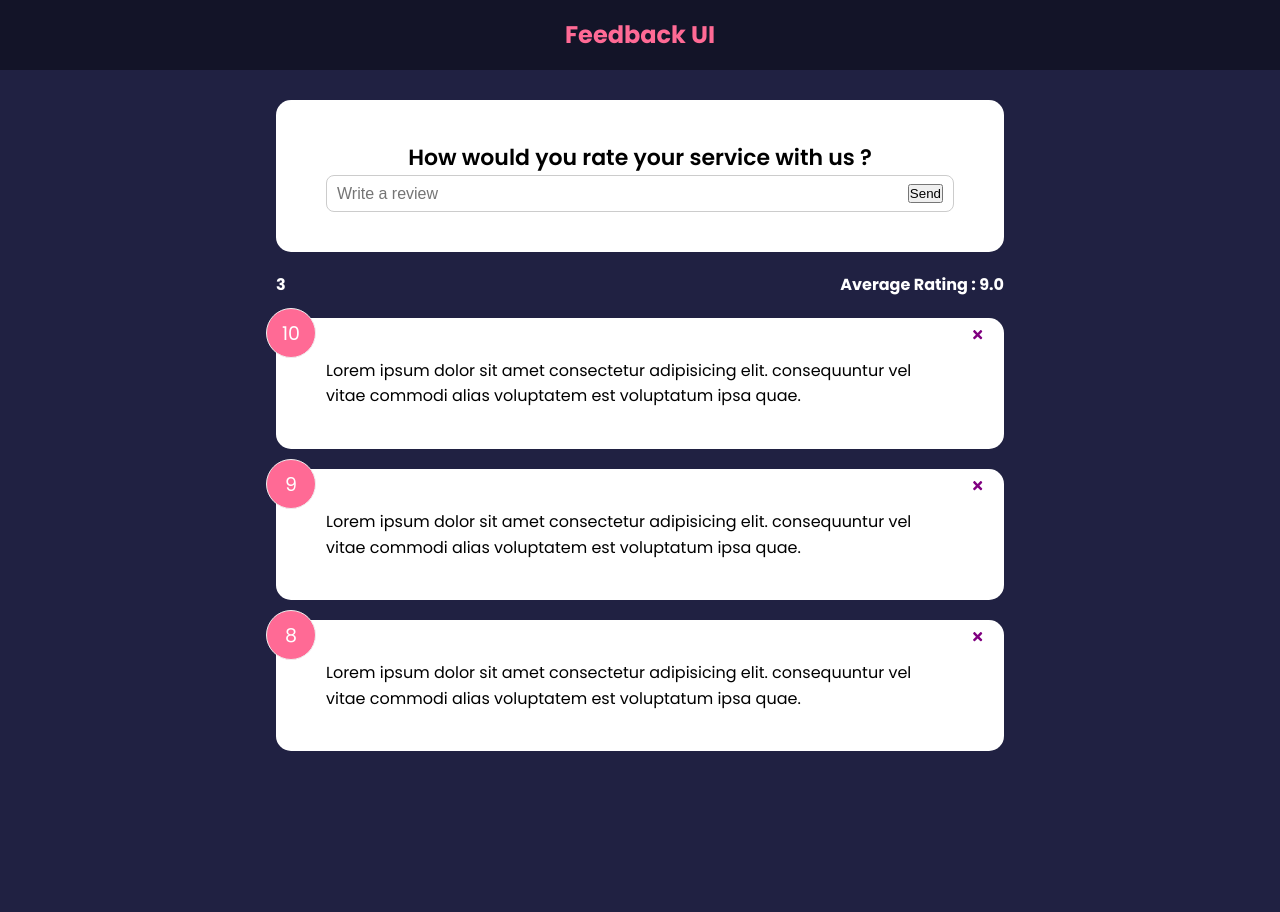
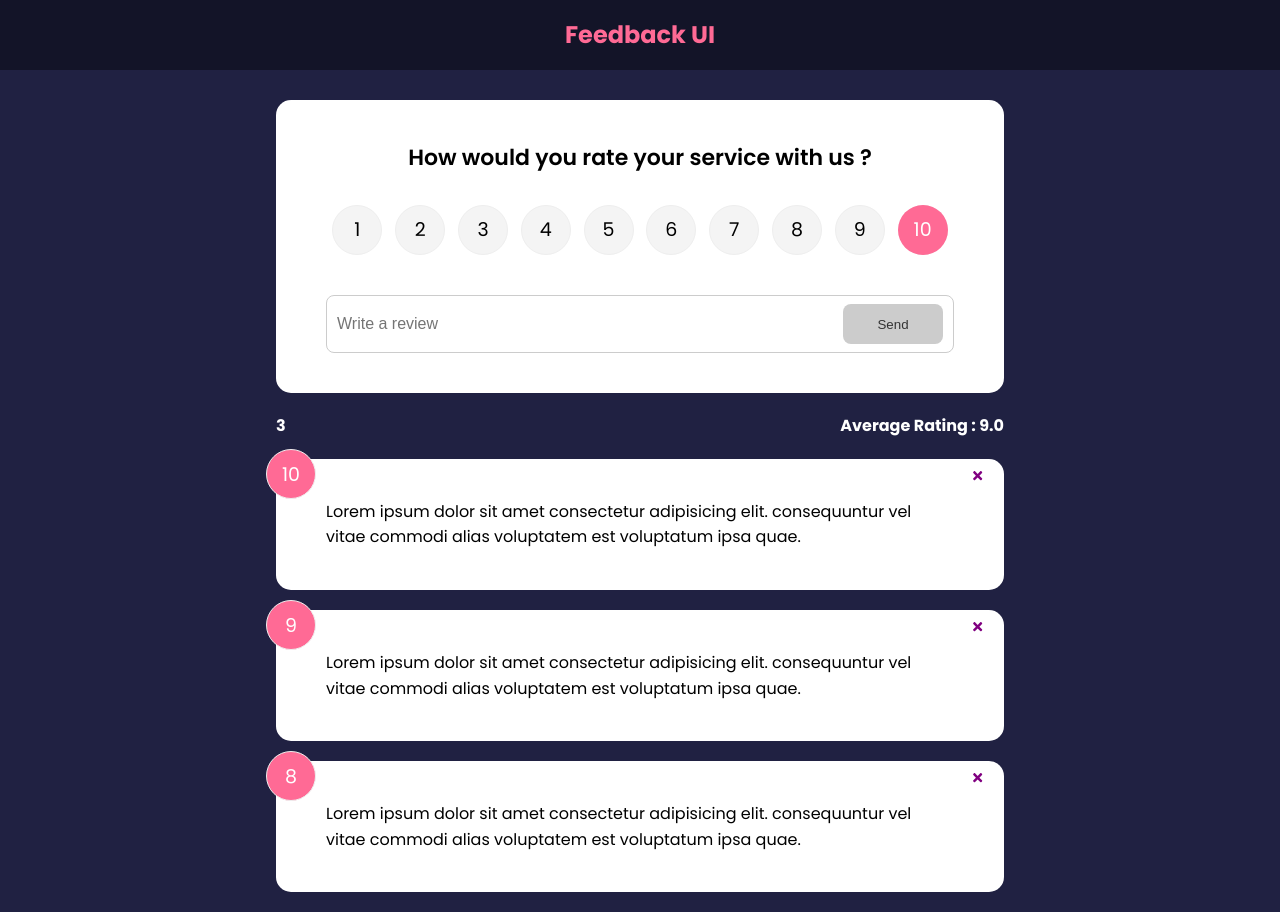
Before and after one commit to Saurabh13042004/feedback-ui, a React (Create React App) app: page / in a window 1280 px wide. Before the commit the page ends 800 px from the top, so only its background shows below. Built offline with nearby package versions, Linux system fonts and the light colour scheme.

Commit message:
rating-added

```diff
--- a/package.json
+++ b/package.json
@@ -6,10 +6,13 @@
     "@testing-library/jest-dom": "^5.17.0",
     "@testing-library/react": "^13.4.0",
     "@testing-library/user-event": "^13.5.0",
+    "framer-motion": "^4.1.17",
     "react": "^18.2.0",
     "react-dom": "^18.2.0",
     "react-icons": "^4.11.0",
+    "react-router-dom": "^6.16.0",
     "react-scripts": "5.0.1",
+    "uuid": "^9.0.1",
     "web-vitals": "^2.1.4"
   },
   "scripts": {
--- a/src/App.js
+++ b/src/App.js
@@ -1,5 +1,6 @@
 /* eslint-disable no-unused-vars */
 import React from 'react'
+import { v4 as uuidv4 } from 'uuid'
 import Header from './components/Header'
 import FeedbackItem from './components/FeedbackItem'
 import { useState } from 'react'
@@ -7,8 +8,14 @@ import FeedbackList from './components/FeedbackList'
 import FeedbackData from './data/FeedbackData'
 import FeedbackStats from './components/FeedbackStats'
 import FeedbackForm from './components/FeedbackForm'
+import AboutPage from './pages/AboutPage'
+import { BrowserRouter as Router, Route, Routes } from 'react-router-dom'
 function App() {
     const [feedback, setFeedback] = useState(FeedbackData)
+    const addFeedback = (newFeedback) => {
+        newFeedback.id = uuidv4();
+        setFeedback([...feedback, newFeedback])
+    }
     const deleteFeedback = (id) => {
         if (window.confirm('Are you sure you want to delete this feedback?')) {
             console.log('App', id);
@@ -17,18 +24,27 @@ function App() {
 
     }
     return (
-        <>
+        <Router>
             <Header />
             <div className='container'>
-                <FeedbackForm/>
-                <FeedbackStats feedback={feedback} />
-                <FeedbackList
-                    feedback={feedback}
-                    handleDelete={deleteFeedback}
-                />
+                <Routes>
+                    <Route exact path='/' element={
+                        <>
+                            <FeedbackForm handleAdd={addFeedback} />
+                            <FeedbackStats feedback={feedback} />
+                            <FeedbackList
+                                feedback={feedback}
+                                handleDelete={deleteFeedback}
+                            />
+                        </>
+                    } >
+
+                    </Route>
+                    <Route path='/about' element={<AboutPage />} />
+                </Routes>
             </div>
 
-        </>
+        </Router>
     )
 }
 
--- a/src/components/FeedbackForm.jsx
+++ b/src/components/FeedbackForm.jsx
@@ -1,14 +1,53 @@
 import React from 'react'
+import { useState } from 'react'
 import Card from './shared/Card'
-function FeedbackForm() {
+import Button from './shared/Button';
+import RatingSelect from './RatingSelect';
+function FeedbackForm({handleAdd}) {
+
+    const [text,setText] = useState('');
+    const [rating,setRating] = useState(10);
+    const [btnDisabled,setBtnDisabled] = useState(true);
+    const [message,setMessage] = useState('');
+
+    const handleTextChange = (e) => {
+
+        if(text === ''){
+            setBtnDisabled(true);
+            setMessage(null);
+        }
+        else if(text !==' ' && text.trim().length <= 10){
+            setMessage('Text must be at least 10 characters')
+            setBtnDisabled(true);
+        }
+        else{
+            setMessage(null);
+            setBtnDisabled(false);
+        }
+        setText(e.target.value);
+    }
+    const handleSubmit = (e) => {
+        e.preventDefault();
+        if(text.trim().length > 10){
+            const newFeedback = {
+                text,
+                rating,
+            }
+            handleAdd(newFeedback);
+            setText('');
+        }
+    }
   return (
       <Card>
-          <form action="">
+          <form onSubmit={handleSubmit}>
               <h2>How would you rate your service with us ?</h2>
+              <RatingSelect select={(rating)=> setRating(rating)}/>
               <div className="input-group">
-                  <input type="text" placeholder='Write a review' />
-                  <button type="submit">Send</button>
+                  <input onChange={handleTextChange} type="text" value={text} placeholder='Write a review' />
+                  <Button type='submit' isDisabled={btnDisabled}>Send</Button>
               </div>
+
+              {message && <div className='message'>{message}</div>}
          </form>
 
       </Card>
--- a/src/components/FeedbackList.jsx
+++ b/src/components/FeedbackList.jsx
@@ -1,21 +1,44 @@
 import React from 'react'
 import FeedbackItem from './FeedbackItem'
 import PropTypes from 'prop-types'
+import {motion,AnimatePresence} from 'framer-motion'
 function FeedbackList({ feedback , handleDelete }) {
     if (!feedback.length) {
         return <h3>No Feedback Yet</h3>
     }
     return (
         <div className="feedback-list">
+            <AnimatePresence>
             {feedback.map((item) => (
+                <motion.div
+                key={item.id}
+                initial={{opacity:0}}
+                animate={{opacity:1}}
+                exit={{opacity:0}}
+
+                >
                 <FeedbackItem
                     key={item.id}
                     item={item}
                     handleDelete = {handleDelete}
                 />
+                </motion.div>
             ))}
+            </AnimatePresence>
         </div>
     )
+
+    // return (
+    //     <div className="feedback-list">
+    //         {feedback.map((item) => (
+    //             <FeedbackItem
+    //                 key={item.id}
+    //                 item={item}
+    //                 handleDelete = {handleDelete}
+    //             />
+    //         ))}
+    //     </div>
+    // )
 }
 
 
--- /dev/null
+++ b/src/components/RatingSelect.jsx
@@ -0,0 +1,130 @@
+import React from 'react'
+import { useState } from 'react'
+function RatingSelect({select}) {
+    const [selected,setSelected] = useState(10);
+    const handleChange = (e) => {
+        setSelected(Number(e.currentTarget.value));
+        select(Number(e.currentTarget.value));
+    }
+  return (
+    <ul className="rating">
+        <li>
+            <input
+                type="radio"
+                name="rating"
+                value="1"
+                id="num1"
+                checked={selected === 1}
+                onChange={handleChange}
+            />
+            <label htmlFor="num1">1</label>
+        </li>
+        <li>
+            <input
+                type="radio"
+                name="rating"
+                value="2"
+                id="num2"
+                checked={selected === 2}
+                onChange={handleChange}
+            />
+            <label htmlFor="num2">2</label>
+        </li>
+        <li>
+            <input
+                type="radio"
+                name="rating"
+                value="3"
+                id="num3"
+                checked={selected === 3}
+                onChange={handleChange}
+            />
+            <label htmlFor="num3">3</label>
+        </li>
+        <li>
+            <input
+                type="radio"
+                name="rating"
+                value="4"
+                id="num4"
+                checked={selected === 4}
+                onChange={handleChange}
+            />
+            <label htmlFor="num4">4</label>
+        </li>
+        <li>
+            <input
+                type="radio"
+                name="rating"
+                value="5"
+                id="num5"
+                checked={selected === 5}
+                onChange={handleChange}
+            />
+            <label htmlFor="num5">5</label>
+        </li>
+        <li>
+            <input
+                type="radio"
+                name="rating"
+                value="6"
+                id="num6"
+                checked={selected === 6}
+                onChange={handleChange}
+            />
+            <label htmlFor="num6">6</label>
+        </li>
+        <li>
+            <input
+                type="radio"
+                name="rating"
+                value="7"
+                id="num7"
+                checked={selected === 7}
+                onChange={handleChange}
+            />
+            <label htmlFor="num7">7</label>
+        </li>
+        <li>
+            <input
+                type="radio"
+                name="rating"
+                value="8"
+                id="num8"
+                checked={selected === 8}
+                onChange={handleChange}
+            />
+            <label htmlFor="num8">8</label>
+        </li>
+        <li>
+            <input
+                type="radio"
+                name="rating"
+                value="9"
+                id="num9"
+                checked={selected === 9}
+                onChange={handleChange}
+            />
+            <label htmlFor="num9">9</label>
+        </li>
+        <li>
+            <input
+                type="radio"
+                name="rating"
+                value="10"
+                id="num10"
+                checked={selected === 10}
+                onChange={handleChange}
+            />
+            <label htmlFor="num10">10</label>
+        </li>
+
+
+
+
+
+    </ul>
+  )
+}
+
+export default RatingSelect
--- /dev/null
+++ b/src/components/shared/Button.jsx
@@ -0,0 +1,24 @@
+import React from 'react'
+import PropTypes from 'prop-types'
+function Button({children,version,type,isDisabled}) {
+  return (
+    <button type={type} disabled={isDisabled} className={`btn btn-${version}`}>
+        {children}
+    </button>
+  )
+}
+
+Button.defaultProps = {
+    version:'primary',
+    type:'button',
+    isDisabled:false
+}
+
+Button.propTypes = {
+    children:PropTypes.node.isRequired,
+    version:PropTypes.string,
+    type:PropTypes.string,
+    isDisabled:PropTypes.bool
+}
+
+export default Button
--- /dev/null
+++ b/src/pages/AboutPage.jsx
@@ -0,0 +1,19 @@
+import React from 'react'
+import Card from '../components/shared/Card'
+function AboutPage() {
+  return (
+    <Card>
+    <div className="about">
+      <h1>About this Project</h1>
+      <p>This is a react app to leave feedback for a product or service.</p>
+      <p>Version : 1.0.0</p>
+
+      <p>
+        <a href="/">Back to Home</a>
+      </p>
+    </div>
+    </Card>
+  )
+}
+
+export default AboutPage
```
Also changed, not shown: 1 other file (tests, documents, lock files or other folders).
